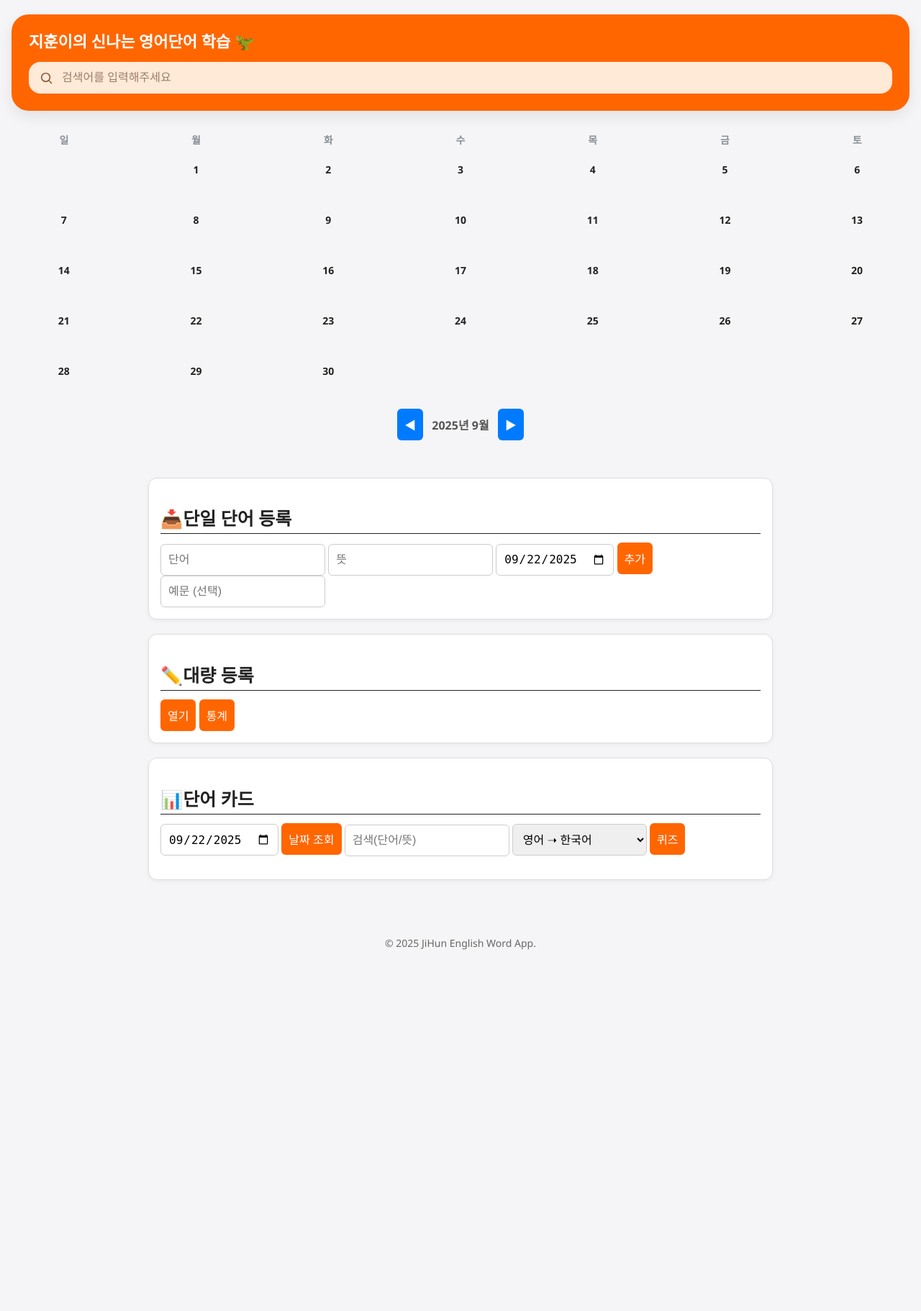
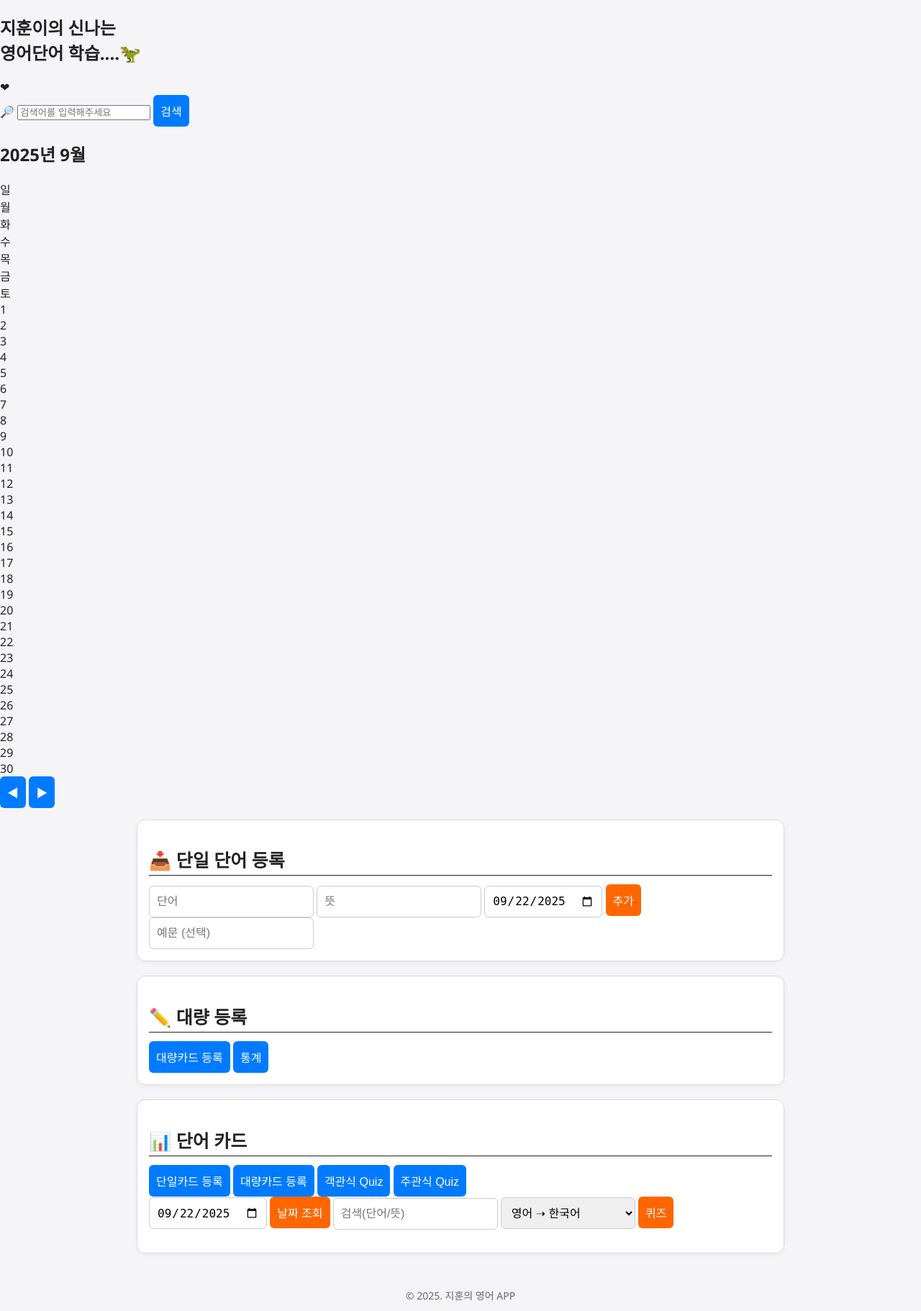
Before and after one commit to anredvon/english-word-app_dev, a Flask app: page / in a window 1280 px wide. Shown: the whole page at 72% size. Before the commit the page ends 1320 px from the top, so only its background shows below. Run offline with Flask 3, Linux system fonts and the light colour scheme; data that the repository does not hold is empty.

Commit message:
Update index.html

```diff
--- a/templates/index.html
+++ b/templates/index.html
@@ -1,126 +1,88 @@
 <!DOCTYPE html>
 <html lang="ko">
 <head>
-    <meta name="viewport" content="width=device-width, initial-scale=1.0, user-scalable=no">
-  <meta charset="UTF-8">
-  <title>🦖지훈이의 신나는 영어단어 학습</title>
-  <link rel="stylesheet" href="/static/style.css">
+  <meta charset="UTF-8" />
+  <meta name="viewport" content="width=device-width, initial-scale=1.0, user-scalable=no" />
+  <title>지훈이의 신나는 영어단어 학습</title>
+  <link rel="stylesheet" href="/static/style.css" />
   <script defer src="/static/app.js"></script>
-<style>
-  :root{ --brand:#ff6600; --bg:#f6f7f9; --text:#222; --muted:#8a8f98; --surface:#fff; --radius-xl:24px; }
-  /* HERO 카드 */
-  .hero{ padding:20px 16px 8px; }
-  .hero-card{ background:var(--brand); border-radius:var(--radius-xl); padding:24px; box-shadow:0 8px 20px rgba(0,0,0,.08); }
-  .hero-title{ margin:0 0 14px; font-size:22px; line-height:1.25; color:#fff; font-weight:800; }
-  /* 검색 바(접근성용 submit은 숨김) */
-  .search-bar{ display:flex; align-items:center; gap:10px; background:#ffe9d7; border-radius:16px; padding:12px 14px; }
-  .search-icon{ display:inline-flex; opacity:.9; color:#7a4c2a; }
-  .search-bar input{ flex:1; border:none; outline:none; background:transparent; font-size:16px; color:#333; }
-  .search-bar input::placeholder{ color:#9c7e6a; }
-  .search-submit{ position:absolute; width:1px; height:1px; margin:-1px; padding:0; border:0; clip:rect(0 0 0 0); overflow:hidden; }
-
-  /* 캘린더 */
-  .calendar{ margin:16px 0 8px; display:grid; grid-template-columns:repeat(7,1fr); gap:6px; text-align:center; font-size:14px; }
-  .calendar .weekday{ font-weight:700; color:#8a8f98; padding:6px 0; }
-  .calendar .day{ padding:10px 6px; border-radius:8px; min-height:44px; background:#f5f5f7; position:relative; }
-  .calendar .day.empty{ background:transparent; }
-  .calendar .day .num{ font-weight:600; }
-  .calendar .day.marked{ color:#fff; background:#2ecc71; }           /* level1 */
-  .calendar .day.marked[data-level="2"]{ background:#27ae60; }        /* level2 */
-  .calendar .day.marked[data-level="3"]{ background:#1e8449; }        /* level3 */
-
-  /* 월 전환 */
-  .cal-nav{ display:flex; align-items:center; justify-content:center; gap:12px; margin:6px 0 20px; }
-  .cal-label{ font-weight:800; color:#555; }
-
-  /* 다크모드 보완 */
-  @media (prefers-color-scheme: dark){
-    :root{ --bg:#0e0f12; --text:#f3f4f6; --surface:#1a1c21; }
-    .hero-card{ box-shadow:none; }
-    .search-bar{ background:rgba(255,255,255,.1); }
-    .search-bar input{ color:#fff; }
-    .search-bar input::placeholder{ color:#cfcfcf; }
-    .calendar .day{ background:#1f232b; }
-  }
-</style>
 </head>
 <body>
-
-<!-- === [추가] HERO 검색 + 캘린더 (기존 기능 보존: 아래 JS가 기존 #search와 연동) === -->
+  <!-- HERO -->
   <section class="hero">
     <div class="hero-card">
-    <h1 class="hero-title">지훈이의 신나는 영어단어 학습 🦖</h1>
+      <div class="hero-head">
+        <h1 class="hero-title">지훈이의 신나는<br />영어단어 학습....🦖</h1>
+        <span class="heart-badge" aria-hidden="true">❤</span>
+      </div>
       <form id="searchForm" class="search-bar" onsubmit="return false;">
-      <span class="search-icon" aria-hidden="true">
-        <svg width="20" height="20" viewBox="0 0 24 24" fill="none" aria-hidden="true">
-          <path d="M21 21l-4.2-4.2m1.7-5.3a7 7 0 1 1-14 0 7 7 0 0 1 14 0z"
-                stroke="currentColor" stroke-width="2" stroke-linecap="round" stroke-linejoin="round"/>
-        </svg>
-      </span>
-      <input id="searchInput" type="search" autocomplete="off" placeholder="검색어를 입력해주세요" aria-label="단어 검색" />
-      <button class="search-submit" type="submit" aria-label="검색">검색</button>
+        <span class="search-icon" aria-hidden="true">🔎</span>
+        <input id="searchInput" type="search" placeholder="검색어를 입력해주세요" aria-label="단어 검색" />
+        <button class="sr-only" type="submit">검색</button>
       </form>
     </div>
   </section>
+
+  <!-- CALENDAR -->
+  <h2 id="calLabel" class="section-h">2025년 9월</h2>
   <div id="calendarContainer" class="calendar"></div>
   <div class="cal-nav">
     <button id="prevMonthBtn" aria-label="이전 달">◀︎</button>
-  <div id="calLabel" class="cal-label"></div>
     <button id="nextMonthBtn" aria-label="다음 달">▶︎</button>
   </div>
 
-
-
-  <main>
+  <!-- CONTENT -->
+  <main class="container">
     <!-- 단일 단어 등록 -->
-      <div class="container">
     <section class="panel">
-      <h2>📥단일 단어 등록</h2>
+      <h2 class="section-h">📥 단일 단어 등록</h2>
       <form id="wordForm">
-        <div class="row">
-          <input id="word" type="text"placeholder="단어" required>
-          <input id="meaning" type="text"placeholder="뜻" required>
-          <input id="regDate" type="date">
+        <div class="row gap">
+          <input id="word" type="text" placeholder="단어" required />
+          <input id="meaning" type="text" placeholder="뜻" required />
+          <input id="regDate" type="date" />
           <button type="submit" class="accent">추가</button>
         </div>
         <div class="row">
-          <input id="example" type="text" placeholder="예문 (선택)">
+          <input id="example" type="text" placeholder="예문 (선택)" />
         </div>
       </form>
     </section>
 
     <!-- 대량 등록 -->
     <section class="panel">
-          <h2>✏️대량 등록</h2>
-          <!-- 열기 버튼 -->
-          <button id="toggleBulk" class="accent">열기</button>
-          <button id="btnStats" class="accent">통계</button>
-
-          <!-- 숨겨진 입력창 -->
+      <h2 class="section-h">✏️ 대량 등록</h2>
+      <div class="tiles">
+        <button id="toggleBulk" class="tile">대량카드 등록</button>
+        <button id="btnStats" class="tile">통계</button>
+      </div>
       <div id="bulkSection" class="hidden">
         <textarea id="bulkInput" placeholder="apple - 사과 | I like an apple."></textarea>
-              <input type="date" id="bulkDate">
+        <input type="date" id="bulkDate" />
+        <div class="row gap wrap">
           <button id="bulkParse" class="ghost">미리보기</button>
           <button id="bulkApply" class="accent">등록</button>
           <span id="bulkSpinner" class="hidden">⏳</span>
-              <div id="bulkStatus"></div>
+        </div>
+        <div id="bulkStatus" class="muted"></div>
         <ul id="bulkPreview"></ul>
       </div>
     </section>
 
-    <!-- 단어 카드 -->
+    <!-- 단어 카드 & 퀴즈 바로가기 -->
     <section class="panel">
-      <h2>📊단어 카드</h2>
+      <h2 class="section-h">📊 단어 카드</h2>
+      <div class="tiles">
+        <button id="openSingleAdd" class="tile sm">단일카드 등록</button>
+        <button id="openBulk" class="tile sm">대량카드 등록</button>
+        <button id="openMCQ" class="tile sm">객관식 Quiz</button>
+        <button id="openSAQ" class="tile sm">주관식 Quiz</button>
+      </div>
+
       <div class="row wrap gap">
-        <input id="filterDate" type="date">
+        <input id="filterDate" type="date" />
         <button id="loadByDate" class="accent">날짜 조회</button>
-        <input id="search" type="text" placeholder="검색(단어/뜻)">
-        <!--<button id="btnSearch" class="accent">검색</button>-->
-        <!--<select id="sort">
-            <option value="created_desc">최신 등록순</option>
-            <option value="alpha_asc">A-Z까지</option>
-            <option value="alpha_desc">Z-A까지</option>
-          </select>-->
+        <input id="search" type="text" placeholder="검색(단어/뜻)" />
         <select id="quizMode">
           <option value="en2ko">영어 ➝ 한국어</option>
           <option value="ko2en">한국어 ➝ 영어</option>
@@ -130,19 +92,16 @@
           <option value="cloze_input">빈칸 채우기:주관식</option>
         </select>
         <button id="btnQuiz" class="accent">퀴즈</button>
-
       </div>
       <ul id="wordList"></ul>
     </section>
-        </div>
   </main>
 
-    <footer>
-      <p>© 2025 JiHun English Word App.</p>
-    </footer>
+  <!-- 푸터 -->
+  <footer class="site-footer">© 2025. 지훈의 영어 APP</footer>
 
   <!-- 퀴즈 모달 -->
-  <div id="quizModal" class="modal hidden">
+  <div id="quizModal" class="modal hidden" role="dialog" aria-modal="true" aria-labelledby="qWord">
     <div class="modal-body">
       <div class="modal-head">
         <strong>퀴즈</strong>
@@ -157,7 +116,7 @@
 
       <!-- 주관식 입력 -->
       <div id="qInputWrap" class="hidden">
-        <input id="qInput" type="text" placeholder="정답 입력 (필기 가능)">
+        <input id="qInput" type="text" placeholder="정답 입력 (필기 가능)" />
         <button id="qSubmit" class="accent">제출</button>
       </div>
 
@@ -168,24 +127,5 @@
       </div>
     </div>
   </div>
-
-  <!-- 통계 모달 -->
-  <div id="statsModal" class="modal hidden">
-    <div class="modal-body">
-      <div class="modal-head">
-        <strong>통계</strong>
-        <button id="statsClose" class="ghost sm">닫기</button>
-      </div>
-      <div>
-        <p>총 단어: <span id="stTotal">0</span></p>
-        <p>정답률: <span id="stAcc">0%</span></p>
-        <p>오늘 등록: <span id="stToday">0</span></p>
-      </div>
-      <h3>취약 단어 TOP10</h3>
-      <ul id="weakList"></ul>
-      <h3>최근 테스트</h3>
-      <ul id="recentList"></ul>
-    </div>
-  </div>
 </body>
 </html>
```
Lines whose indentation alone changed are shown as unchanged.
